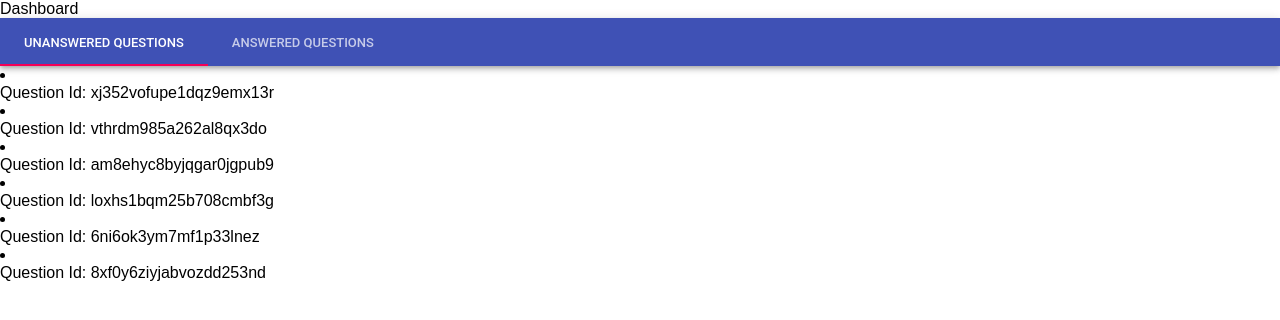
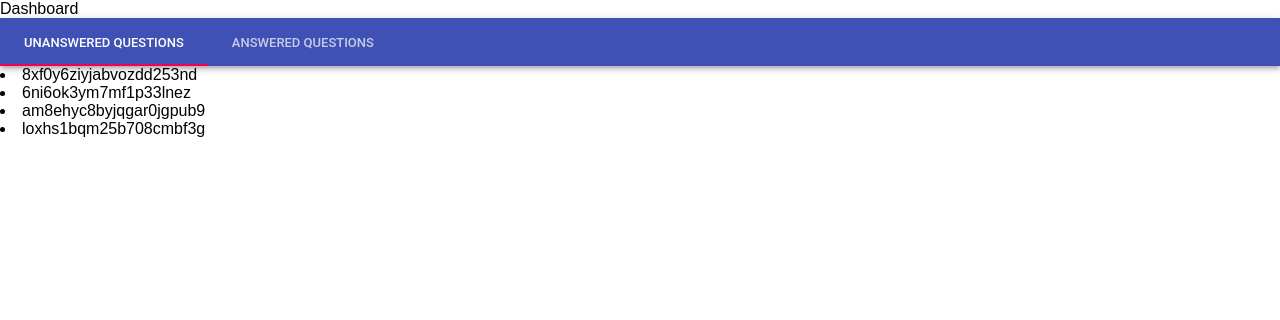
Before and after one commit to imchetanyadav/react-nd-would-you-rather, a React (Create React App) app: page / in a window 1280 px wide. Shown: the top 320 px of the page. Built offline with nearby package versions, Linux system fonts and the light colour scheme.

Commit message:
Updated dashboard with initial data

```diff
--- a/src/components/Dashboard.js
+++ b/src/components/Dashboard.js
@@ -12,9 +12,10 @@ class Dashboard extends Component {
     handleChange = (event, value) => {
         this.setState({ value })
     }
+
     render () {
-        console.log(this.props)
         const { value } = this.state;
+
         return (
             <div>
                 Dashboard
@@ -26,25 +27,39 @@ class Dashboard extends Component {
                 </AppBar>
                 {value === 0 &&
                     <div>
-                        {this.props.questionIds.map(id => (
+                        {this.props.unansweredQuestionIds.map(id => (
                             <li key={id}>
-                                <div>Question Id: {id}</div>
+                                {id}
                             </li>
                         ))}
                     </div>
                 }
                 {value === 1 &&
-                    <div>Item Two</div>
+                    <div>
+                        {this.props.answeredQuestionIds.map(id => (
+                            <li key={id}>
+                                {id}
+                            </li>
+                        ))}
+                    </div>
                 }
             </div>
         )
     }
 }
 
-function mapStateToProps ({ questions }) {
+function mapStateToProps ({ questions, authedUser }) {
     return {
-        questionIds: Object.keys(questions)
-            .sort((a,b) => questions[b].timestamp - questions[a].timestamp)
+        answeredQuestionIds: Object.keys(questions)
+            .filter(q =>
+                questions[q].optionOne.votes.some(v => v===authedUser) ||
+                questions[q].optionTwo.votes.some(v => v===authedUser)
+            ),
+        unansweredQuestionIds: Object.keys(questions)
+        .filter(q =>
+            !(questions[q].optionOne.votes.some(v => v===authedUser) ||
+            questions[q].optionTwo.votes.some(v => v===authedUser))
+        )
     }
 }
 
```
